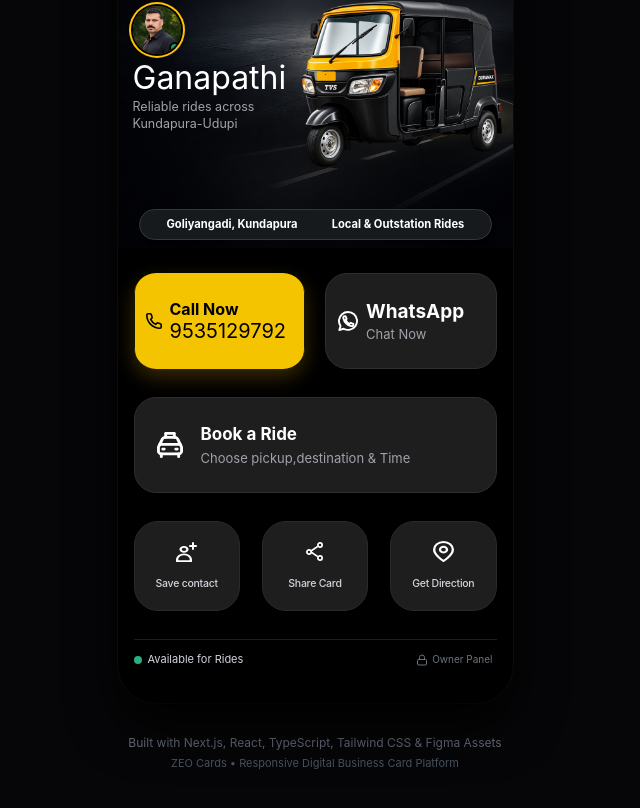
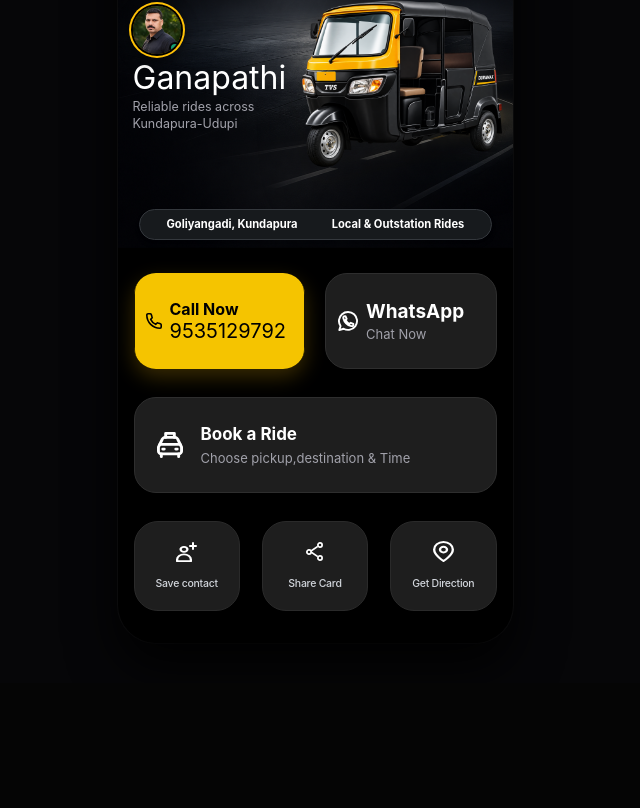
Before and after one commit to puneethag21-lang/digita-card, a Next.js app: page / in a window 1280 px wide. Shown: the part 294-1102 px from the top of the page, without its empty margins (325-965 px from the left). After the commit the page ends 977 px from the top, so only its background shows below. Built offline with nearby package versions, Linux system fonts and the light colour scheme.

Commit message:
fix: remove footers from public card and page

```diff
--- a/src/app/page.tsx
+++ b/src/app/page.tsx
@@ -85,14 +85,6 @@ export default function Home() {
           </div>
         </div>
       )}
-
-      {/* Footer Info */}
-      <footer className="mt-8 text-center text-xs text-gray-500 space-y-1 select-none">
-        <p>Built with Next.js, React, TypeScript, Tailwind CSS & Figma Assets</p>
-        <p className="text-[11px] text-gray-600">
-          ZEO Cards • Responsive Digital Business Card Platform
-        </p>
-      </footer>
     </main>
   );
 }
--- a/src/components/DigitalCard.tsx
+++ b/src/components/DigitalCard.tsx
@@ -1,14 +1,12 @@
 'use client';
 
 import React, { useState } from 'react';
-import Link from 'next/link';
 import { Language } from '../types';
 import { TRANSLATIONS } from '../constants/translations';
 import { BookRideModal } from './BookRideModal';
 import { ShareCardModal } from './ShareCardModal';
 import { downloadVCard } from '../utils/vcard';
 import { useCard } from '../context/CardContext';
-import { Lock, ShieldCheck } from 'lucide-react';
 
 interface DigitalCardProps {
   initialLanguage?: Language;
@@ -356,31 +354,6 @@ export const DigitalCard: React.FC<DigitalCardProps> = ({
             </small>
           </a>
         </div>
-
-        {/* Discreet Driver Status & Admin Link Footer */}
-        <div className="pt-2 flex items-center justify-between text-[11px] text-gray-400 border-t border-[#1C1D24]">
-          <div className="flex items-center gap-1.5">
-            <span
-              className={`w-2 h-2 rounded-full ${
-                profile.isAvailable ? 'bg-emerald-400 animate-pulse' : 'bg-rose-400'
-              }`}
-            />
-            <span className="text-gray-300">
-              {profile.isAvailable
-                ? language === 'kn' ? 'ರೈಡ್‌ಗೆ ಲಭ್ಯವಿದೆ' : 'Available for Rides'
-                : language === 'kn' ? 'ಪ್ರಸ್ತುತ ಕಾರ್ಯನಿರತ' : 'Currently on Ride'}
-            </span>
-          </div>
-
-          <Link
-            href="/admin"
-            className="flex items-center gap-1 text-gray-500 hover:text-[#FFC107] transition-colors p-1 rounded-md"
-            title="Owner Admin Panel"
-          >
-            <Lock className="w-3 h-3" />
-            <span className="text-[10px]">Owner Panel</span>
-          </Link>
-        </div>
       </section>
 
       {/* Floating Notice Toast */}
```
